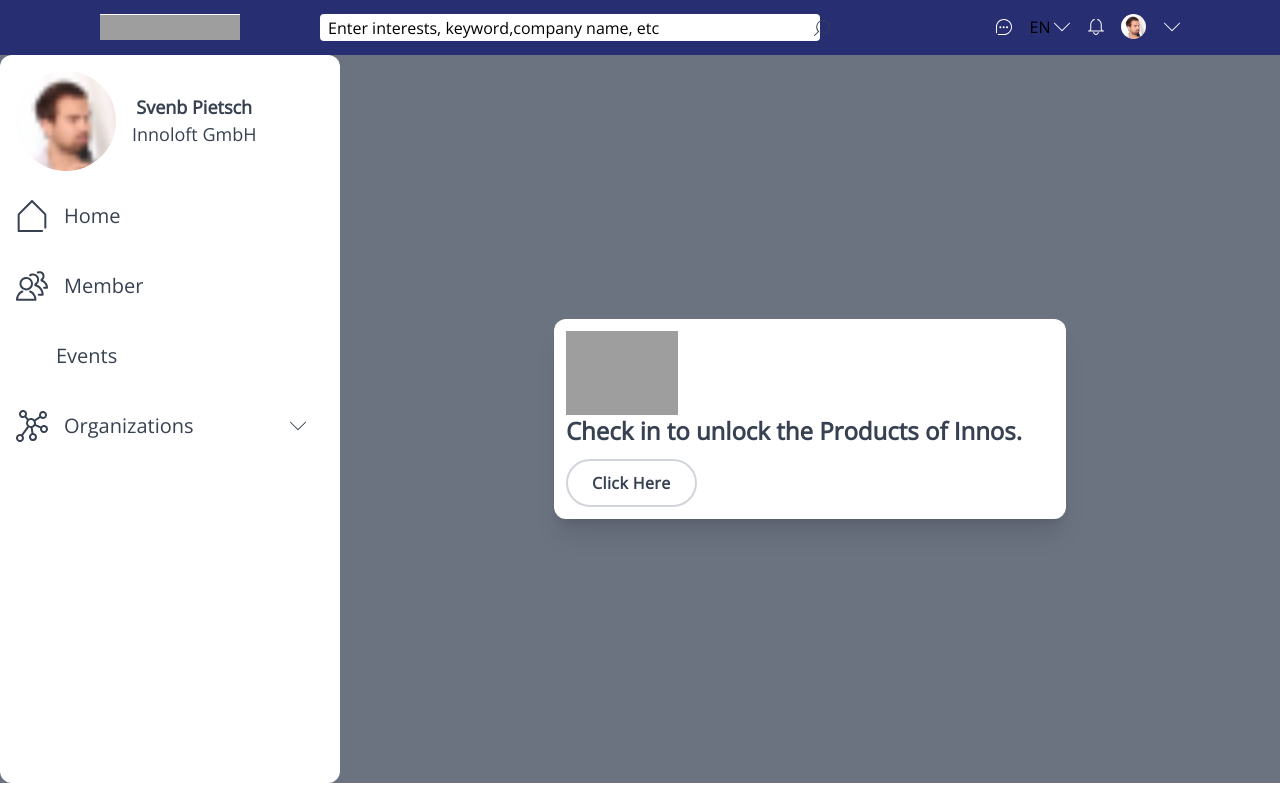
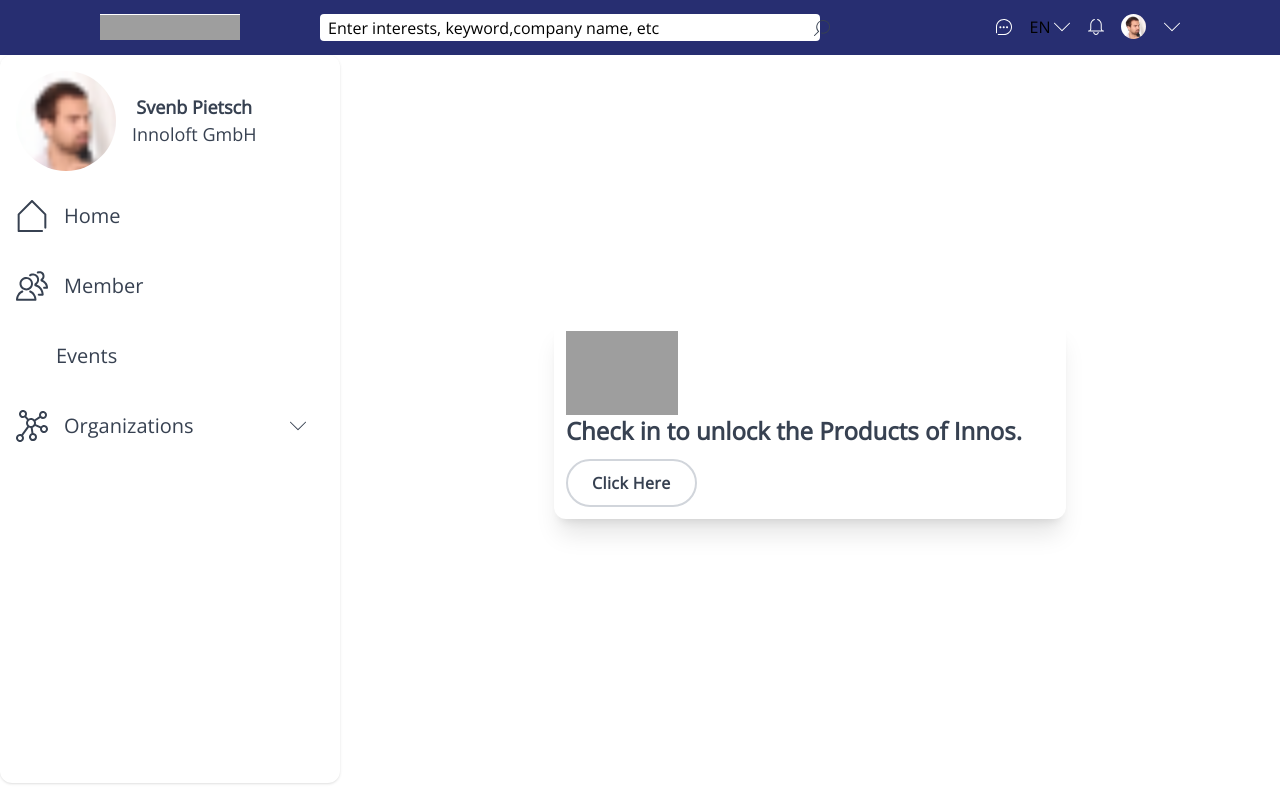
Before and after one commit to JusticeOpara/innloft-task, a React (Vite) app: page / in a window 1280 px wide. Built offline with nearby package versions, Linux system fonts and the light colour scheme; grey boxes are pictures that could not be loaded.

Commit message:
completed

```diff
--- a/src/components/MainPage.jsx
+++ b/src/components/MainPage.jsx
@@ -11,9 +11,9 @@ export default function MainPage() {
 
     return (
 
-        <div className='w-[full] lg:h-[91vh] max-sm:h-[100%] max-sm:gap-[10px] bfg-[#F9FAFB] bg-gray-500 flex justify-start'>
+        <div className='w-[full] lg:h-[91vh] max-sm:h-[100%] max-sm:gap-[10px] bfg-[#F9FAFB] bg-white flex justify-start'>
 
-            <div className="w-[340px] max-sm:h-[50%] max-sm:w-[200px] h-full p-4 bg-white rounded-xl flex flex-col gap-5">
+            <div className="w-[340px] max-sm:h-[50%] max-sm:w-[200px] h-full p-4 bg-white rounded-xl flex flex-col gap-5 shadow">
 
                 <div className='w-full bg-rerd-100 flex gap-4 items-center'>
 
--- a/src/pages/Product.jsx
+++ b/src/pages/Product.jsx
@@ -75,7 +75,7 @@ const ProductDetails = () => {
 
                 </div>
 
-                <div className="w-full border-[1px] border-[#E5E7EB] bg-white rounded h-[750px] max-sm:h-[1100px] rounded-lg  gap-[20px] max-sm:gap-[0px] flex flex-row max-sm:flex-col max-sm:items-center ">
+                <div className="w-full border-[1px] border-[#E5E7EB] bg-white  h-[750px] max-sm:h-[1100px] rounded-lg  gap-[20px] max-sm:gap-[0px] flex flex-row max-sm:flex-col max-sm:items-center ">
                     <div className="h-full w-[80%] max-sm:w-full max-sm:h-[500px] flex flex-col max-sm:items-center  ">
 
                         <img src={product.picture} className="w-full h-[400px] max-sm:h-[200px] max-sm:rounded-t-lg rounded-tl-2xl" alt="Product" />
@@ -83,7 +83,7 @@ const ProductDetails = () => {
 
                         <div className="w-full h-[350px] max-sm:h-[304px] p-5 gap-2.5 flex flex-col items-start self-stretch text-[#6B7280]">
                             <h1 className="font-bold text-lg">{product.name} {product.type.name}</h1>
-                            <p className="max-xl:text-[13px] text-[14px] max-lg:text-[12px] max-md:text-[10px]  font-normal font-['Open_Sans'] ">{product.description}</p>
+                            <p className="max-xl:text-[13px] text-[14px] max-lg:text-[12px] max-md:text-[12px] max-sm:text-[11px]  font-normal font-['Open_Sans'] ">{product.description}</p>
 
                         </div>
                     </div>
--- a/src/pages/VideoPlayer.jsx
+++ b/src/pages/VideoPlayer.jsx
@@ -5,9 +5,9 @@ export default function Videoplayer({productVideo}) {
     console.log(productVideo,"---videodfghdfhfdh")
     return (
         <>
-            <div className="flex w-full h-[400px] max-sm:h-[200px] justify-center  bg-green-500  rounded items-center">
+            <div className="flex w-full h-[400px] max-sm:h-[200px] justify-center  rounded items-center">
              <ReactPlayer
-             className="lg:w-[715px]  sme:w-[100%] max-sm:w-[10px]  max-sm:h-[10%] h-[400px] flex-sohrink-0 "  url={productVideo} />
+             className="lg:w-[715px]  sme:h-[100%] max-sm:w-[10px]  max-sm:h-[10%] h-[400px] "  url={productVideo} />
             </div>
 
         </>
```
